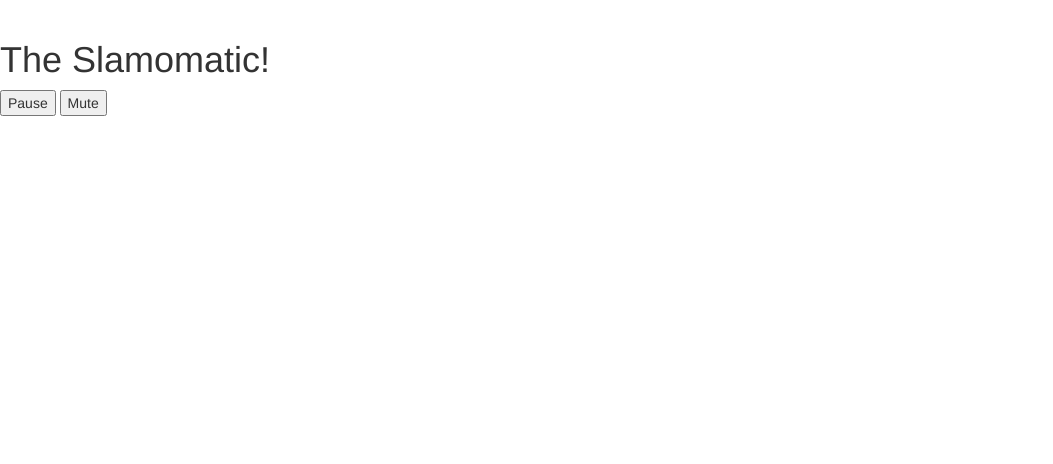
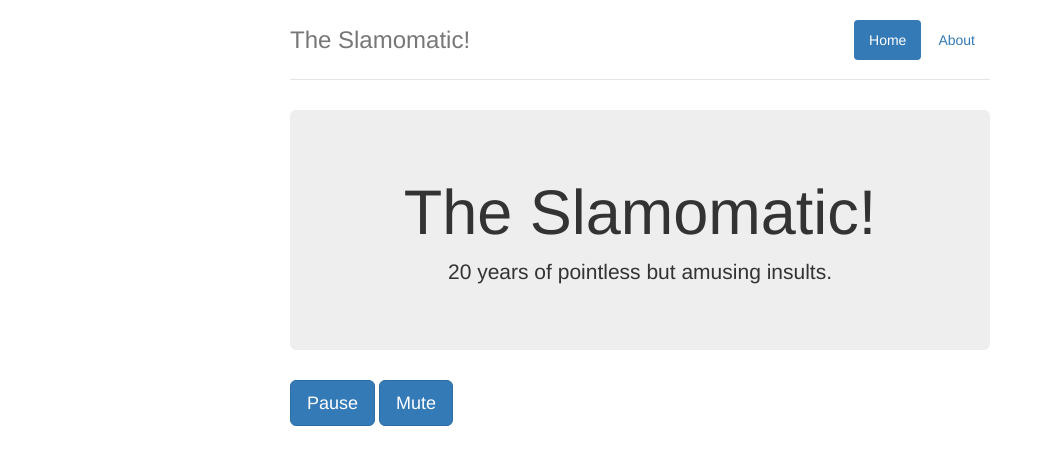
Before and after one commit to tophopstop/slamomatic, a plain HTML site: page index.html in a window 1280 px wide. Shown: the whole page, without its empty margins (0-1053 px from the left). Drawn offline with nearby package versions, Linux system fonts and the light colour scheme.

Commit message:
the head down through the buttons.

```diff
--- a/index.html
+++ b/index.html
@@ -6,14 +6,27 @@
 <link href="css/index.css" media="screen" rel="stylesheet" />
 </head>
 <body>
-<h1>The Slamomatic!</h1>
-<p>
-    <button id="pauseBtn">Pause</button>
-    <button id="muteBtn">Mute</button>
-</p>
-<p id="slamSpot"></p>
-<div id="slams"></div>
-<div id="sounds"></div>
+<div class="container">
+    <div class="header">
+        <nav>
+            <ul class="nav nav-pills pull-right">
+                <li role="presentation" class="active"><a href="index.html">Home</a></li>
+                <li role="presentation"><a href="about.html">About</a></li>
+            </ul>
+        </nav>
+        <h3 class="text-muted">The Slamomatic!</h3>
+    </div>
+    <div class="jumbotron">
+        <h1>The Slamomatic!</h1>
+        <p class="lead">20 years of pointless but amusing insults.</p>
+    </div>
+    <p>
+        <button id="pauseBtn" class="btn btn-primary btn-lg">Pause</button>
+        <button id="muteBtn" class="btn btn-primary btn-lg">Mute</button>
+    </p>
+    <div id="slams"></div>
+    <div id="sounds"></div>
+</div>
 <script src="js/jquery.js"></script>
 <script src="js/data.js"></script>
 <script src="https://maxcdn.bootstrapcdn.com/bootstrap/3.3.2/js/bootstrap.min.js"></script>
```
